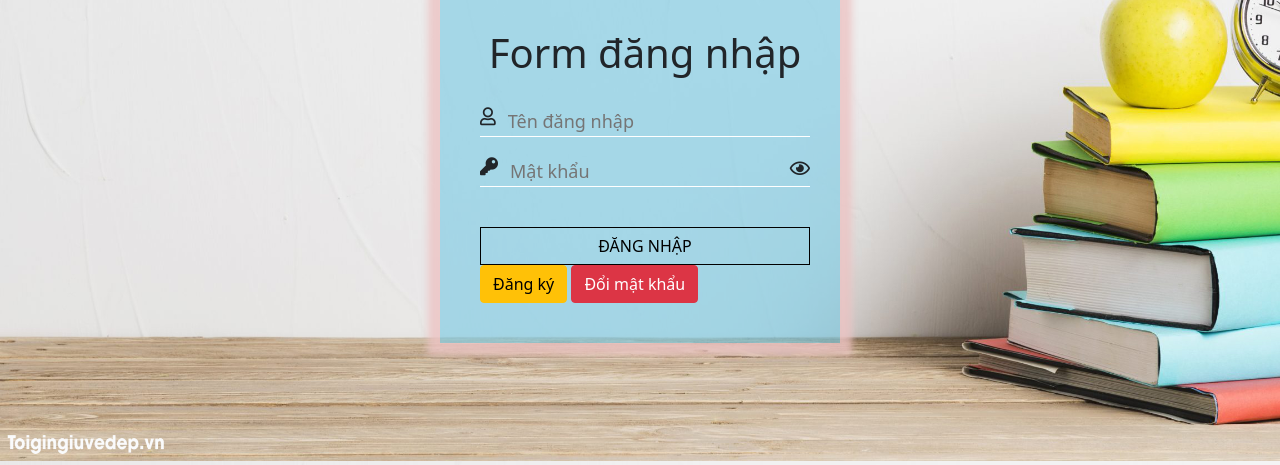
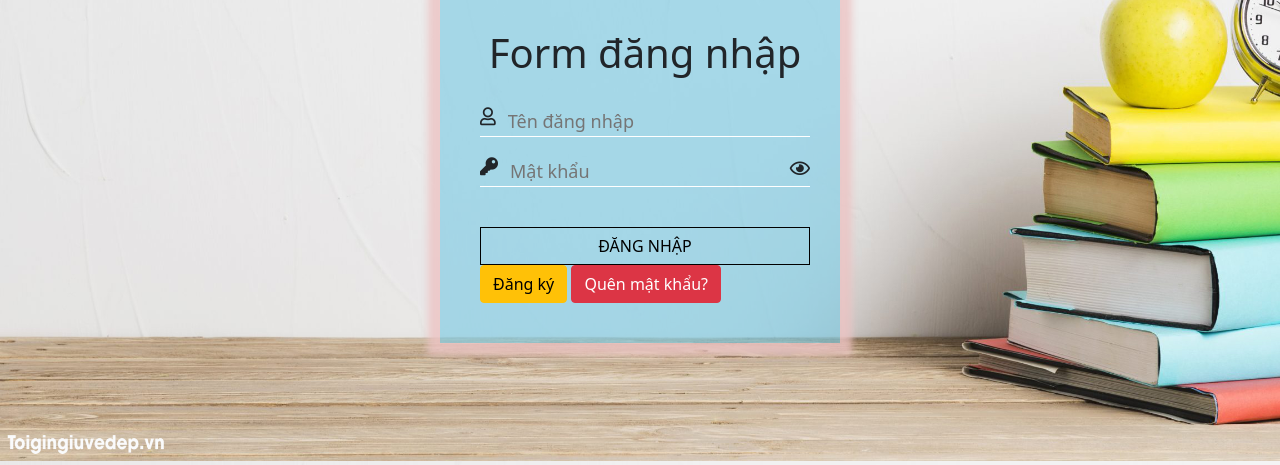
Before and after one commit to bao-leesin/webBook, a PHP site: page / in a window 1280 px wide. Shown: the part 229-694 px from the top of the page. Run offline with PHP 8.4, Linux system fonts and the light colour scheme; some libraries are stand-ins or nearby versions.

Commit message:
Update index.php

```diff
--- a/index.php
+++ b/index.php
@@ -57,7 +57,7 @@ if (!empty($_GET)) {
 
 
 			<a href="register.php"><button class="btn btn-warning" type="button">Đăng ký</button></a>
-            <a href="forgotpwd.php"><button class="btn btn-danger" type="button">Đổi mật khẩu</button></a>
+            <a href="forgotpwd.php"><button class="btn btn-danger" type="button">Quên mật khẩu?</button></a>
 
         </form>
 
```
